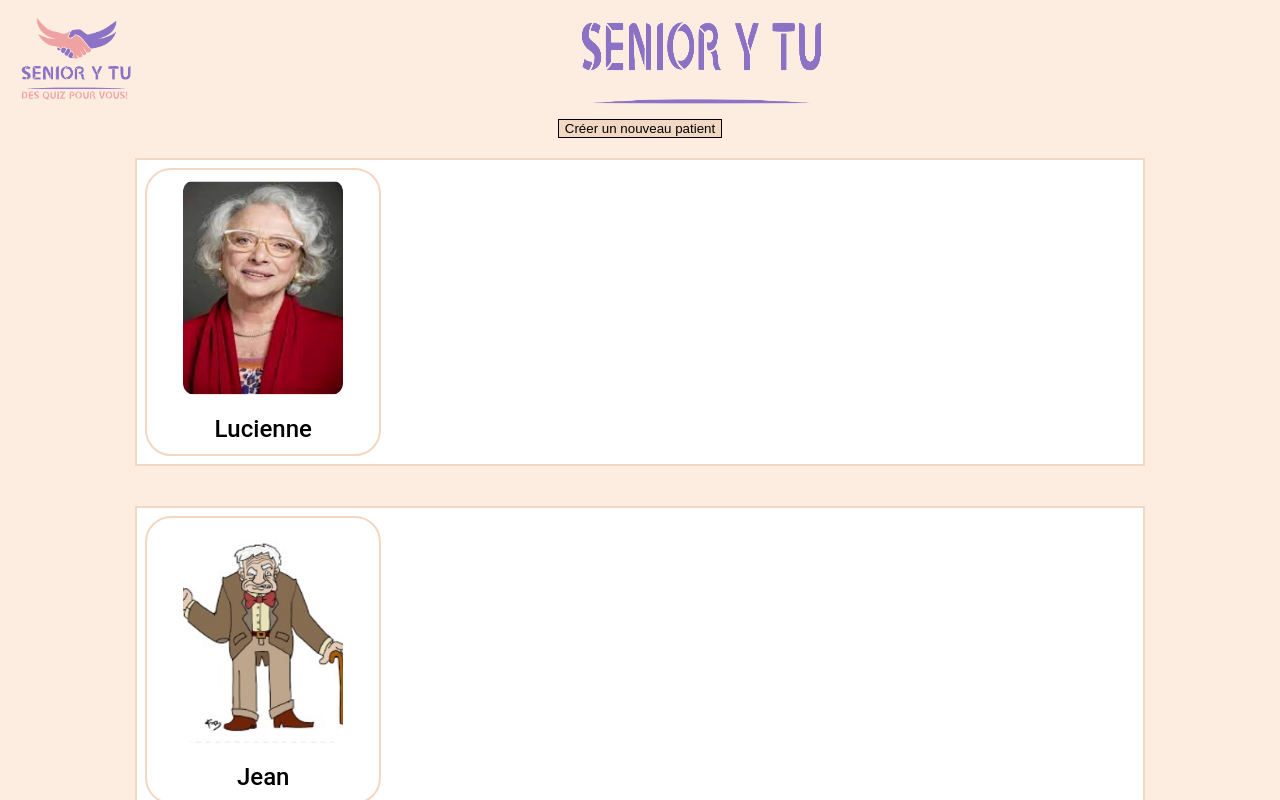
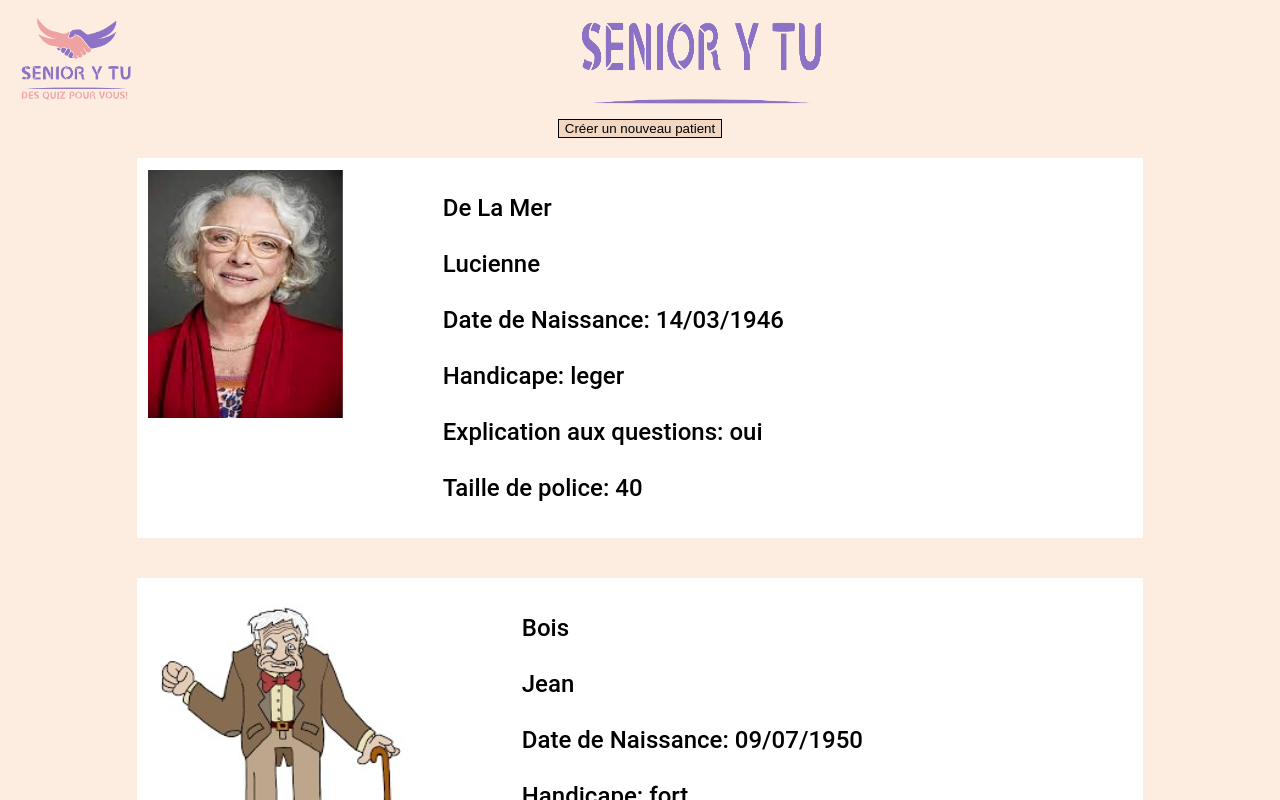
Before and after one commit to 2019-2020-ps6/2022-2023-ps6-senior-y-tu, an Angular app in the folder front-end/: page /mes-patients in a window 1280 px wide. Shown: the top 800 px of the page. Built offline with nearby package versions, Linux system fonts and the light colour scheme.

Commit message:
affichage liste patients pour administrateur

```diff
--- a/front-end/src/app/patients/creer-patients/creer-patients.component.html
+++ b/front-end/src/app/patients/creer-patients/creer-patients.component.html
@@ -18,30 +18,44 @@
     </p>
 
     <p class="handicap"> Handicap:
-      <input type="checkbox" id="handicap" name="check-handicap" checked>
-      <label for="handicap">Oui</label>
-      <label for="handicap">Non</label>
-    </p>
+      <div id ="handicap">
+      <input type="checkbox" id="handicap-leger" name="check-handicap" checked>
+      <label for="handicap-leger">Parkinson leger</label>
+      <br>
+      <input type="checkbox" id="handicap-fort" name="check-handicap" >
+      <label for="handicap-fort">Parkinson fort</label>
+    </div>
+
 
     <p class="explication"> Explications aux question:
-      <input type="checkbox" id="explication" name="check-explication" checked>
-      <label for="explication">Oui</label>
-      <label for="explication">Non</label>
+      <div id="explication">
+        <input type="checkbox" id="explication-oui" name="check-explication" checked>
+        <label for="explication-oui">Oui</label>
+        <br>
+        <input type="checkbox" id="explication-non" name="check-explication">
+        <label for="explication-non">Non</label>
+      </div>
 
-    <p> Image
+    <p class="image-patient"> Image
       <input type="file" class="input-image" name="image" [formControlName]="'image'" required>
     </p>
 
     <p class="taille-police">Taille de police
-      <input type="checkbox" id="taille-police" name="check-taille" checked>
-      <label for="taille-police">24</label>
-      <label for="taille-police">40</label>
-      <label for="taille-police">60</label>
-    </p>
+      <div id="police">
+        <input type="checkbox" id="police-24" name="check-taille" checked>
+        <label for="police-24">24</label>
+        <br>
+        <input type="checkbox" id="police-40" name="check-taille" >
+        <label for="police-40">40</label>
+        <br>
+        <input type="checkbox" id="police-60" name="check-taille" >
+        <label for="police-60">60</label>
+      </div>
+
 
     <p class="bouton-annuler">
-      <button routerLink="/accueil" class="bouton"> Annuler </button>
-      <button type="submit" (click)="onCreer()" routerLink="/mes-patients" class="bouton"> Valider </button>
+      <button routerLink="/accueil" id="bouton-retour"> Annuler </button>
+      <button type="submit" (click)="onCreer()" routerLink="/mes-patients" id="bouton-valider"> Valider </button>
 
     </p>
   </form>
--- a/front-end/src/app/patients/creer-patients/creer-patients.component.scss
+++ b/front-end/src/app/patients/creer-patients/creer-patients.component.scss
@@ -17,4 +17,6 @@
     border:1px solid black;
     background-color: #f2d7c3;
   }
+  .image-patient {
+  }
 }
--- a/front-end/src/app/patients/mes-patients/mes-patients.component.html
+++ b/front-end/src/app/patients/mes-patients/mes-patients.component.html
@@ -3,11 +3,18 @@
 
   <div class="ma-liste-patients">
     <div class="patient" *ngFor="let patient of patientListe">
-
       <div class="patient-app">
-        <app-patient [patient]="patient" (patientDeleted)="patientDeleted($event)">
-
-        </app-patient>
+        <div id="patient-picture">
+          <img src="{{patient?.image}}" alt="Image d'un patient">
+        </div>
+        <div id="patient-information">
+          <p id="patient-nom">{{patient.nom}} </p>
+          <p id="patient-prenom">{{patient.prenom}} </p>
+          <p id="patient-naissance">Date de Naissance: {{patient.dateNaissance}} </p>
+          <p id="patient-handicap">Handicape: {{patient.handicap}}</p>
+          <p id="patient-explication">Explication aux questions: {{patient.explication}}</p>
+          <p id="patient-taille">Taille de police: {{patient.taille}}</p>
+        </div>
       </div>
     </div>
 
--- a/front-end/src/app/patients/mes-patients/mes-patients.component.scss
+++ b/front-end/src/app/patients/mes-patients/mes-patients.component.scss
@@ -12,16 +12,12 @@
   display: flex;
   flex-wrap: wrap;
 
-
-
-
   .patient{
     width: 100%;
 
   }
 
   .patient-app{
-    border : 2px solid #f2d7c3;
     margin:20px auto;
     padding: 10px;
     width: 80%;
@@ -29,3 +25,17 @@
     background-color: white;
   }
 }
+.bouton-annuler{
+  background-color: #f2d7c3;
+}
+
+.handicap {
+  position: relative;
+}
+
+.patient-app{
+  display: flex;
+}
+#patient-information {
+  margin-left: 10%;
+}
--- a/front-end/src/mocks/patient-list.mock.ts
+++ b/front-end/src/mocks/patient-list.mock.ts
@@ -5,7 +5,10 @@ export const Patient_Lucienne: Patient = {
     nom:"De La Mer",
     prenom: "Lucienne",
     dateNaissance:'14/03/1946',
-    image: '/assets/Image-Patient/Image_Lucienne.png'
+    image: '/assets/Image-Patient/Image_Lucienne.png',
+    handicap: 'leger',
+    explication: 'oui',
+    taille:40
 };
 
 export const Patient_Jean: Patient = {
@@ -13,7 +16,10 @@ export const Patient_Jean: Patient = {
   nom:"Bois",
   prenom: "Jean",
   dateNaissance:'09/07/1950',
-  image: '/assets/Image-Patient/Image_Jean.png'
+  image: '/assets/Image-Patient/Image_Jean.png',
+  handicap: 'fort',
+  explication: 'oui',
+  taille:32
 };
 
 export const Patient_Jeanne: Patient = {
@@ -21,7 +27,10 @@ export const Patient_Jeanne: Patient = {
   nom:"Dupont",
   prenom: "Jeanne",
   dateNaissance:'17/12/49',
-  image: '/assets/Image-Patient/Image_Jeanne.png'
+  image: '/assets/Image-Patient/Image_Jeanne.png',
+  handicap: 'leger',
+  explication: 'non',
+  taille:40
 };
 
 export const Patient_Jean_Pierre: Patient = {
@@ -29,7 +38,10 @@ export const Patient_Jean_Pierre: Patient = {
   nom:"Dupond",
   prenom: "Jean",
   dateNaissance:'18/12/1949',
-  image: '/assets/Image-Patient/Image_Jean.png'
+  image: '/assets/Image-Patient/Image_Jean.png',
+  handicap: 'leger',
+  explication: 'oui',
+  taille:40
 };
 
 export const Patient_Jeanne_Marie: Patient = {
@@ -37,7 +49,10 @@ export const Patient_Jeanne_Marie: Patient = {
   nom:"Durant",
   prenom: "Jeanne-Marie",
   dateNaissance:"06/07/1937",
-  image: '/assets/Image-Patient/Image_Jeanne.png'
+  image: '/assets/Image-Patient/Image_Jeanne.png',
+  handicap: 'leger',
+  explication: 'oui',
+  taille:40
 };
 
 export const Ergo_Edward: Patient = {
@@ -45,7 +60,10 @@ export const Ergo_Edward: Patient = {
   nom:"Cullen",
   prenom: "Edward",
   dateNaissance:'20/06/1987',
-  image: "/assets/Image-Patient/Image_Edward.png"
+  image: "/assets/Image-Patient/Image_Edward.png",
+  handicap: 'non',
+  explication: 'oui',
+  taille:32
 };
 
 export const PATIENT_LISTE: Patient[] = [
--- a/front-end/src/models/patient.model.ts
+++ b/front-end/src/models/patient.model.ts
@@ -5,4 +5,7 @@ export interface Patient {
   dateNaissance: string;
   image : string;
 
+  explication: string;
+  taille: number;
+  handicap: string;
 }
```
